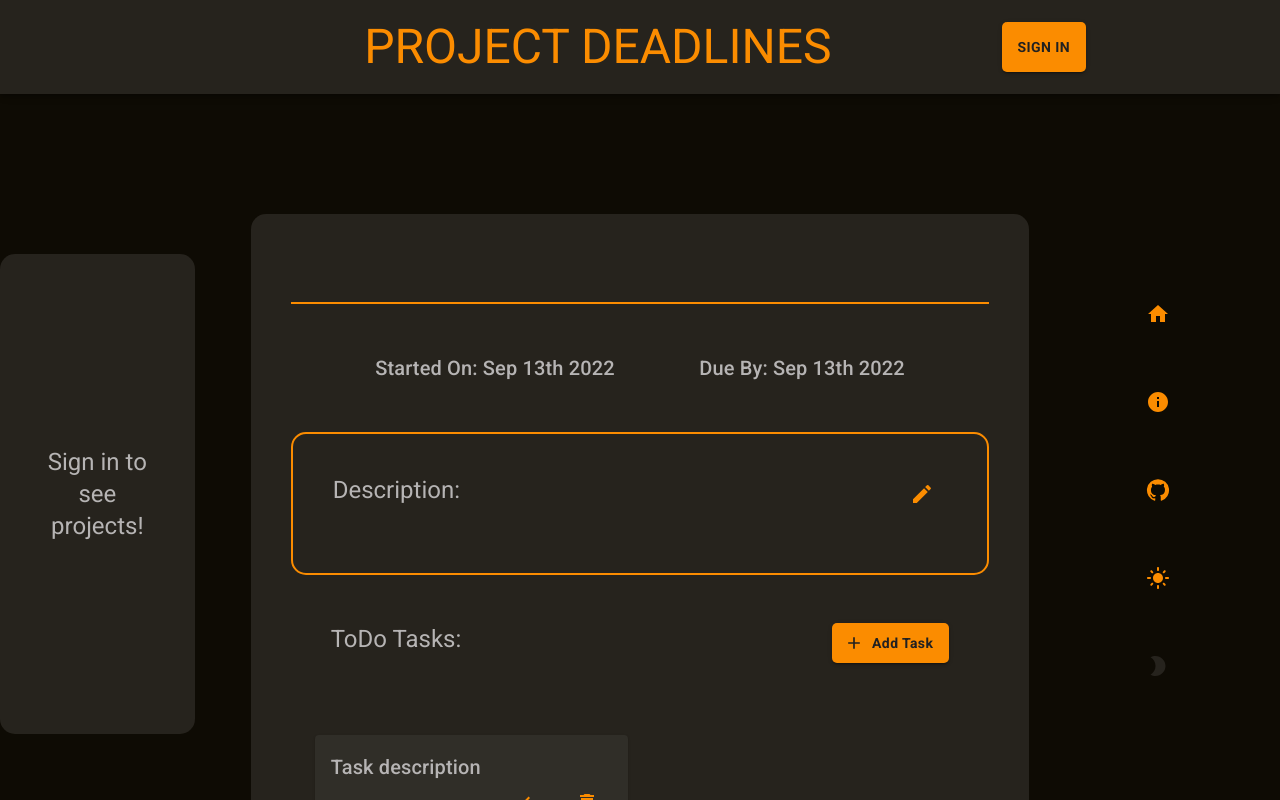
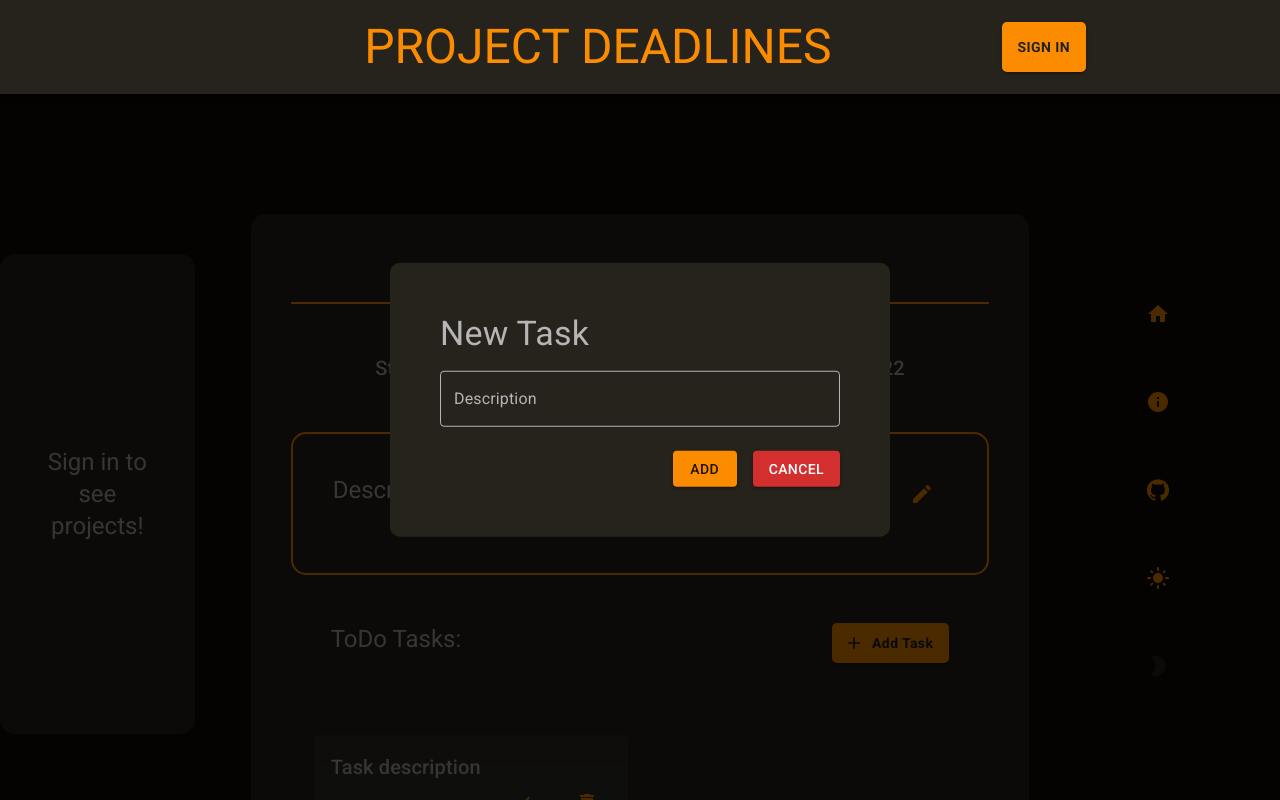
Before and after one commit to Sniperplank/Project-Deadlines, a React (Create React App) app: page /ongoing/1 in a window 1280 px wide. Both pictures are taken after a click on the button "Add Task". Built offline with nearby package versions, Linux system fonts and the light colour scheme; no server answers.

Commit message:
added task modal

```diff
--- a/src/Components/Projects Feed/Ongoing Projects/OngoingOpenCard.js
+++ b/src/Components/Projects Feed/Ongoing Projects/OngoingOpenCard.js
@@ -11,10 +11,12 @@ import moment from 'moment'
 import axios from 'axios';
 import { Link } from 'react-router-dom'
 import '../../../App.css'
+import TaskModal from './TaskModal';
 
 function OngoingOpenCard() {
     const { projectId } = useParams()
     const [project, setProject] = useState({})
+    const [isTaskModalOpen, setIsTaskModalOpen] = useState(false)
 
     useEffect(() => {
         async function getProjectInfo() {
@@ -47,8 +49,9 @@ function OngoingOpenCard() {
                         </CardBox>
                         <Stack direction={{ xs: 'column', sm: 'row' }} justifyContent='space-between' paddingLeft={5} paddingRight={5} spacing={2}>
                             <Typography variant='h5'>ToDo Tasks:</Typography>
-                            <StyledButton variant='contained' color='primary' startIcon={<AddIcon />} sx={{ height: 40, textTransform: 'none' }}>Add Task</StyledButton>
+                            <StyledButton onClick={() => setIsTaskModalOpen(true)} variant='contained' color='primary' startIcon={<AddIcon />} sx={{ height: 40, textTransform: 'none' }}>Add Task</StyledButton>
                         </Stack>
+                        <TaskModal open={isTaskModalOpen} onClose={() => setIsTaskModalOpen(false)} />
                         <Grid container rowSpacing={3} columnSpacing={{ xs: 1, sm: 2, md: 3 }} paddingRight={6}>
                             <Grid item xs={12} sm={12} md={6}>
                                 <Task />
--- /dev/null
+++ b/src/Components/Projects Feed/Ongoing Projects/TaskModal.js
@@ -0,0 +1,35 @@
+import React, { useState } from 'react'
+import ReactDOM from 'react-dom'
+import { useAuth } from '../../../contexts/AuthContext'
+import { Button, Stack, Typography } from '@mui/material'
+import { MobileDatePicker } from '@mui/x-date-pickers'
+import { ModalContent } from '../../Styled MUI components/ModalContent'
+import { ModalOverlay } from '../../Styled MUI components/ModalOverlay'
+import { StyledInput } from '../../Styled MUI components/StyledInput'
+import { StyledDesktopDatePicker } from '../../Styled MUI components/StyledDatePicker'
+import axios from 'axios'
+
+function TaskModal({ open, onClose }) {
+    if (!open) return null
+    return ReactDOM.createPortal(
+        <>
+            <ModalOverlay onClick={onClose} />
+            <ModalContent sx={{ minWidth: {xs: 0, sm: 400} }}>
+                <Typography variant='h4'>New Task</Typography>
+                <Stack spacing={3} marginTop={2} marginBottom={2}>
+                    <StyledInput variant='outlined' name='description' label='Description' />
+                </Stack>
+                <Stack direction='row' spacing={2} marginTop={3} justifyContent='right'>
+                    <Button variant='contained' color='primary' onClick={() => {
+                        onClose()
+                        //addTask()
+                    }}>Add</Button>
+                    <Button variant='contained' color='error' onClick={onClose}>Cancel</Button>
+                </Stack>
+            </ModalContent>
+        </>,
+        document.getElementById('portal')
+    )
+}
+
+export default TaskModal
```
